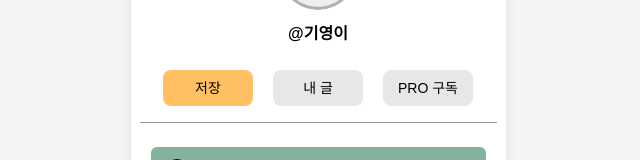
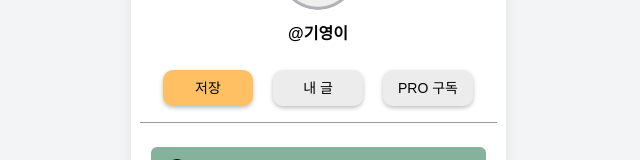
Before and after one commit to dongnae-bangnae/FE, a React (Vite) app: page /mypage in a window 1280 px wide. Shown: the part 182-342 px from the top of the page, without its empty margins (322-962 px from the left). Built offline with nearby package versions, Linux system fonts and the light colour scheme.

Commit message:
💄 Design: 버튼 아래에 그림자 effect 추가

```diff
--- a/src/pages/EditNicknamePage.tsx
+++ b/src/pages/EditNicknamePage.tsx
@@ -37,8 +37,8 @@ function EditNicknamePage() {
       <div className="fixed bottom-0 left-1/2 -translate-x-1/2 w-[375px] px-4 py-6 bg-white z-50 boxShadow:'0px 4px 4px rgba(0, 0, 0, 0.25)' borderRadius: 10,">
         <button
           disabled={!isActive}
-          className={`w-full h-10 rounded-md text-sm font-semibold text-white ${
-            isActive ? "bg-[#FFAC33]" : "bg-gray-300"
+          className={`w-full h-10 rounded-[10px] text-sm font-semibold text-white shadow-[0_4px_4px_rgba(0,0,0,0.25)] ${
+            isActive ? "bg-[#FFAC33]" : "bg-[#D9D9D9]"
           }`}
         >
           변경 완료
--- a/src/pages/MyPage.tsx
+++ b/src/pages/MyPage.tsx
@@ -71,8 +71,11 @@ function MyPage() {
       <div className="flex justify-center mt-6">
         <button
           onClick={() => setSelectedTab("saved")}
-          className={`w-[90px] h-9 rounded-lg text-sm font-medium
-      ${selectedTab === "saved" ? "bg-[#FFC064]" : "bg-[#D9D9D99E] text-black"}`}
+          className={`w-[90px] h-9 text-center text-black font-medium text-[14px] rounded-[10px]
+            shadow-[0_2px_4px_rgba(0,0,0,0.25)]
+            ${
+              selectedTab === "saved" ? "bg-[#FFC064]" : "bg-[#D9D9D980]"
+            } transition-all duration-200`}
         >
           저장
         </button>
@@ -81,8 +84,11 @@ function MyPage() {
 
         <button
           onClick={() => setSelectedTab("myPosts")}
-          className={`w-[90px] h-9 rounded-lg text-sm font-medium
-      ${selectedTab === "myPosts" ? "bg-[#FFC064]" : "bg-[#D9D9D99E] text-black"}`}
+          className={`w-[90px] h-9 text-center text-black font-medium text-[14px] rounded-[10px]
+            shadow-[0_2px_4px_rgba(0,0,0,0.25)]
+            ${
+              selectedTab === "myPosts" ? "bg-[#FFC064]" : "bg-[#D9D9D980]"
+            } transition-all duration-200`}
         >
           내 글
         </button>
@@ -91,8 +97,11 @@ function MyPage() {
 
         <button
           onClick={() => setSelectedTab("pro")}
-          className={`w-[90px] h-9 rounded-lg text-sm font-medium
-      ${selectedTab === "pro" ? "bg-[#FFC064]" : "bg-[#D9D9D99E] text-black"}`}
+          className={`w-[90px] h-9 text-center text-black font-medium text-[14px] rounded-[10px]
+            shadow-[0_2px_4px_rgba(0,0,0,0.25)]
+            ${
+              selectedTab === "pro" ? "bg-[#FFC064]" : "bg-[#D9D9D980]"
+            } transition-all duration-200`}
         >
           PRO 구독
         </button>
```
